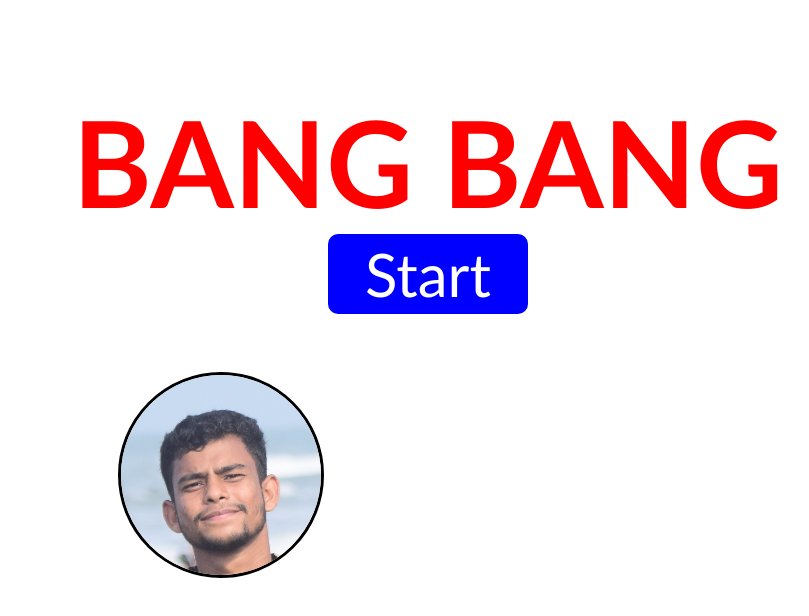
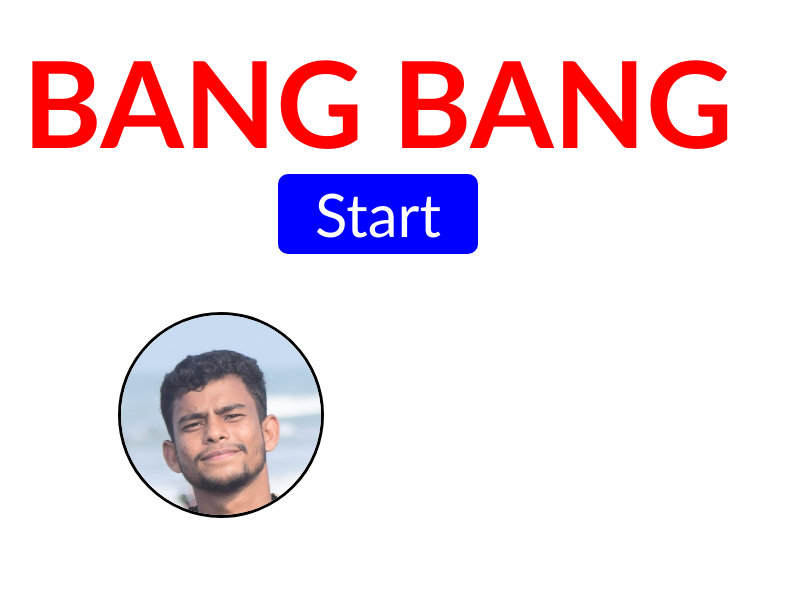
Before and after one commit to bulbulshashi/BANG-BANG, a plain HTML site: page index.html in a window 1280 px wide. Shown: the part 170-786 px from the top of the page, without its empty margins (262-1071 px from the left). Drawn offline with Linux system fonts and the light colour scheme; files whose address does not match are found by name.

Commit message:
Update style.css

```diff
--- a/style.css
+++ b/style.css
@@ -7,13 +7,13 @@ body{
 
 }
 .frame{
-  margin-top: 260px;
+  margin-top: 200px;
   display:flex;
 
   align-items: center;
   flex-direction: column;
 
-  margin-left: 100px;
+
 
 
 }
@@ -57,7 +57,7 @@ font-family: 'Gill Sans', 'Gill Sans MT', Calibri, 'Trebuchet MS', sans-serif;
   font-family: 'Gill Sans', 'Gill Sans MT', Calibri, 'Trebuchet MS', sans-serif;
   }
   .bang1{
-    position: absolute;
+
 
     align-items: center;
     margin-top: 58px;
@@ -65,6 +65,7 @@ font-family: 'Gill Sans', 'Gill Sans MT', Calibri, 'Trebuchet MS', sans-serif;
   }
   .bang1-img{
     width: 200px;
+    height:200px;
     border-radius: 100%;
     border: solid black;
     margin-left: 380px;
```
